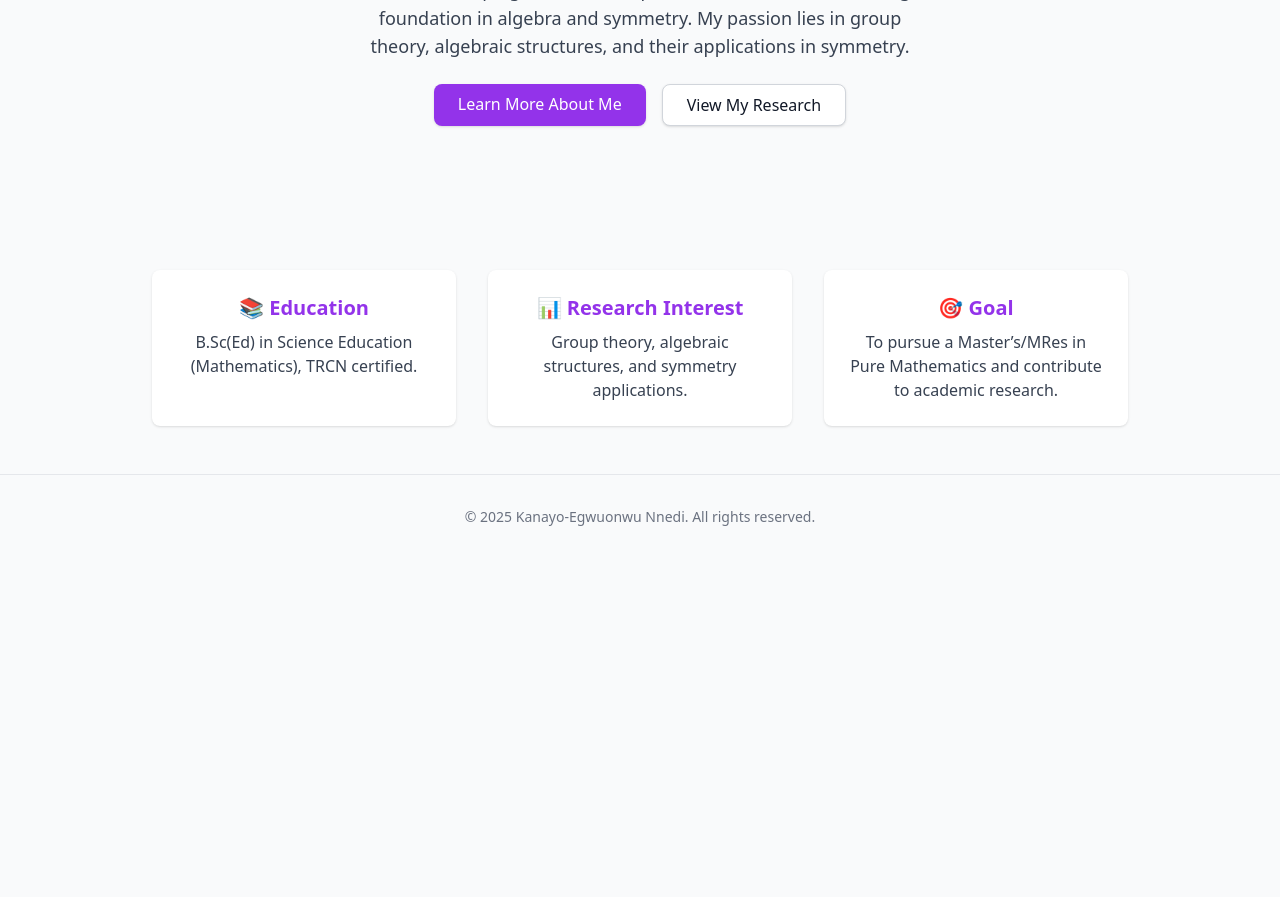
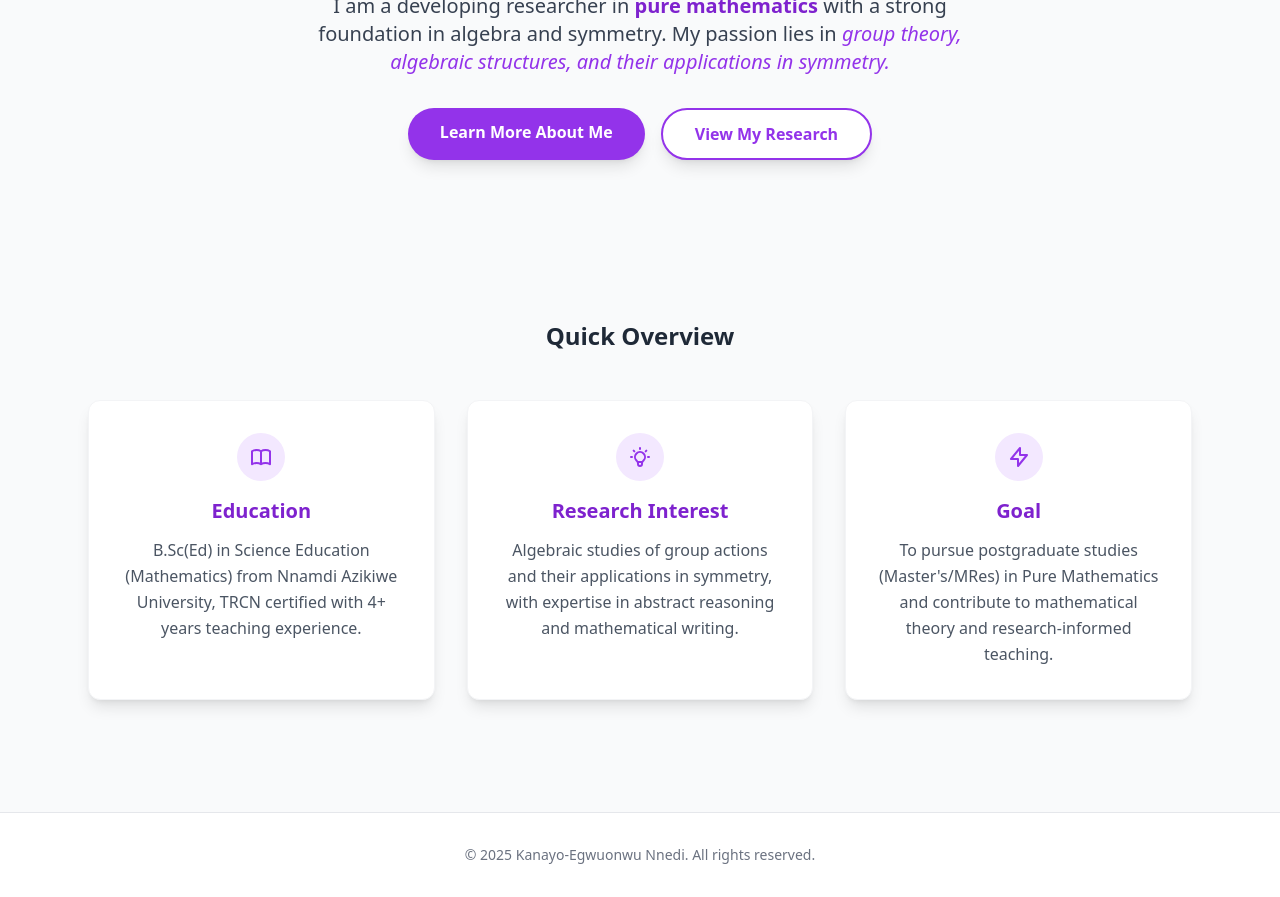
Before and after one commit to nne-dimma/n, a plain HTML site: page index.html in a window 1280 px wide. Shown: the part 412-1309 px from the top of the page. Before the commit the page ends 971 px from the top, so only its background shows below. Drawn offline with nearby package versions, Linux system fonts and the light colour scheme.

Commit message:
Update index.html

```diff
--- a/index.html
+++ b/index.html
@@ -15,46 +15,92 @@
       <h1 class="text-xl font-bold text-purple-700">Nnedi Portfolio</h1>
       <nav class="flex gap-6 text-sm">
         <a href="index.html" class="font-semibold text-purple-700">Home</a>
-        <a href="about.html">About</a>
-        <a href="projects.html">Research & Projects</a>
-        <a href="contact.html">Contact</a>
+        <a href="about.html" class="hover:text-purple-600 transition-colors">About</a>
+        <a href="projects.html" class="hover:text-purple-600 transition-colors">Research & Projects</a>
+        <a href="contact.html" class="hover:text-purple-600 transition-colors">Contact</a>
       </nav>
     </div>
   </header>
 
   <!-- Hero Section -->
   <main class="flex flex-col items-center justify-center text-center py-24 px-6 md:px-12">
-    <div class="w-36 h-36 mb-4">
-      <img src="/images/nnedi-profile.jpg" alt="Kanayo-Egwuonwu Nnedi" class="rounded-full w-full h-full object-cover border-4 border-purple-600 hover:scale-105 transition-transform duration-300">
+    <div class="w-36 h-36 mb-6 relative">
+      <img
+        src="images/nnedi-profile.jpg"
+        alt="Kanayo-Egwuonwu Nnedi"
+        class="rounded-full w-full h-full object-cover border-4 border-purple-600 hover:scale-105 transition-transform duration-300 shadow-lg"
+        onerror="this.style.display='none'; this.nextElementSibling.style.display='flex';"
+      >
+      <!-- Fallback placeholder -->
+      <div class="absolute inset-0 rounded-full w-full h-full border-4 border-purple-600 bg-gradient-to-br from-purple-100 to-purple-200 hidden items-center justify-center shadow-lg">
+        <div class="text-center">
+          <div class="w-16 h-16 bg-purple-300 rounded-full mx-auto mb-2 flex items-center justify-center">
+            <svg class="w-8 h-8 text-purple-600" fill="currentColor" viewBox="0 0 20 20">
+              <path fill-rule="evenodd" d="M10 9a3 3 0 100-6 3 3 0 000 6zm-7 9a7 7 0 1114 0H3z" clip-rule="evenodd"></path>
+            </svg>
+          </div>
+          <p class="text-xs text-purple-600 font-medium">Nnedi</p>
+        </div>
+      </div>
     </div>
-    <h2 class="text-4xl font-bold mb-4">👋🏽 Hi, I'm Nnedi</h2>
-    <p class="text-lg text-gray-700 max-w-xl mb-6">
-      I am a developing researcher in pure mathematics with a strong foundation in algebra and symmetry. My passion lies in group theory, algebraic structures, and their applications in symmetry.
+
+    <div class="flex items-center gap-3 mb-4">
+      <span class="text-3xl">👋🏾</span>
+      <h2 class="text-4xl md:text-5xl font-bold text-gray-800">Hi, I'm Nnedi</h2>
+    </div>
+
+    <p class="text-lg md:text-xl text-gray-700 max-w-2xl mb-8 leading-relaxed">
+      I am a developing researcher in <strong class="text-purple-700">pure mathematics</strong> with a strong foundation in algebra and symmetry. My passion lies in <em class="text-purple-600">group theory, algebraic structures, and their applications in symmetry.</em>
     </p>
-    <div class="flex gap-4">
-      <a href="about.html" class="bg-purple-600 text-white px-6 py-2 rounded-lg shadow hover:bg-purple-700 transition">Learn More About Me</a>
-      <a href="projects.html" class="bg-white border border-gray-300 px-6 py-2 rounded-lg shadow hover:bg-gray-100 transition">View My Research</a>
+
+    <div class="flex flex-col sm:flex-row gap-4">
+      <a href="about.html" class="bg-purple-600 hover:bg-purple-700 text-white px-8 py-3 rounded-full shadow-lg hover:shadow-xl transition-all duration-300 transform hover:-translate-y-1 font-semibold">
+        Learn More About Me
+      </a>
+      <a href="projects.html" class="bg-white border-2 border-purple-600 text-purple-600 hover:bg-purple-600 hover:text-white px-8 py-3 rounded-full shadow-lg hover:shadow-xl transition-all duration-300 transform hover:-translate-y-1 font-semibold">
+        View My Research
+      </a>
     </div>
   </main>
 
   <!-- Quick Highlights -->
-  <section class="max-w-5xl mx-auto py-12 px-6 grid gap-8 md:grid-cols-3 text-center">
-    <div class="bg-white p-6 rounded-lg shadow hover:shadow-lg transition">
-      <h3 class="text-xl font-semibold text-purple-600 mb-2">📚 Education</h3>
-      <p class="text-gray-700">B.Sc(Ed) in Science Education (Mathematics), TRCN certified.</p>
-    </div>
-    <div class="bg-white p-6 rounded-lg shadow hover:shadow-lg transition">
-      <h3 class="text-xl font-semibold text-purple-600 mb-2">📊 Research Interest</h3>
-      <p class="text-gray-700">Group theory, algebraic structures, and symmetry applications.</p>
-    </div>
-    <div class="bg-white p-6 rounded-lg shadow hover:shadow-lg transition">
-      <h3 class="text-xl font-semibold text-purple-600 mb-2">🎯 Goal</h3>
-      <p class="text-gray-700">To pursue a Master’s/MRes in Pure Mathematics and contribute to academic research.</p>
+  <section class="max-w-6xl mx-auto py-16 px-6">
+    <h3 class="text-2xl font-bold text-center text-gray-800 mb-12">Quick Overview</h3>
+    <div class="grid gap-8 md:grid-cols-3">
+      <div class="bg-white p-8 rounded-xl shadow-lg hover:shadow-xl transition-all duration-300 transform hover:-translate-y-2 border border-gray-100">
+        <div class="w-12 h-12 bg-purple-100 rounded-full flex items-center justify-center mb-4 mx-auto">
+          <svg class="w-6 h-6 text-purple-600" fill="none" stroke="currentColor" viewBox="0 0 24 24">
+            <path stroke-linecap="round" stroke-linejoin="round" stroke-width="2" d="M12 6.253v13m0-13C10.832 5.477 9.246 5 7.5 5S4.168 5.477 3 6.253v13C4.168 18.477 5.754 18 7.5 18s3.332.477 4.5 1.253m0-13C13.168 5.477 14.754 5 16.5 5c1.746 0 3.332.477 4.5 1.253v13C19.832 18.477 18.246 18 16.5 18c-1.746 0-3.332.477-4.5 1.253"></path>
+          </svg>
+        </div>
+        <h4 class="text-xl font-semibold text-purple-700 mb-3 text-center">Education</h4>
+        <p class="text-gray-600 text-center leading-relaxed">B.Sc(Ed) in Science Education (Mathematics) from Nnamdi Azikiwe University, TRCN certified with 4+ years teaching experience.</p>
+      </div>
+
+      <div class="bg-white p-8 rounded-xl shadow-lg hover:shadow-xl transition-all duration-300 transform hover:-translate-y-2 border border-gray-100">
+        <div class="w-12 h-12 bg-purple-100 rounded-full flex items-center justify-center mb-4 mx-auto">
+          <svg class="w-6 h-6 text-purple-600" fill="none" stroke="currentColor" viewBox="0 0 24 24">
+            <path stroke-linecap="round" stroke-linejoin="round" stroke-width="2" d="M9.663 17h4.673M12 3v1m6.364 1.636l-.707.707M21 12h-1M4 12H3m3.343-5.657l-.707-.707m2.828 9.9a5 5 0 117.072 0l-.548.547A3.374 3.374 0 0014 18.469V19a2 2 0 11-4 0v-.531c0-.895-.356-1.754-.988-2.386l-.548-.547z"></path>
+          </svg>
+        </div>
+        <h4 class="text-xl font-semibold text-purple-700 mb-3 text-center">Research Interest</h4>
+        <p class="text-gray-600 text-center leading-relaxed">Algebraic studies of group actions and their applications in symmetry, with expertise in abstract reasoning and mathematical writing.</p>
+      </div>
+
+      <div class="bg-white p-8 rounded-xl shadow-lg hover:shadow-xl transition-all duration-300 transform hover:-translate-y-2 border border-gray-100">
+        <div class="w-12 h-12 bg-purple-100 rounded-full flex items-center justify-center mb-4 mx-auto">
+          <svg class="w-6 h-6 text-purple-600" fill="none" stroke="currentColor" viewBox="0 0 24 24">
+            <path stroke-linecap="round" stroke-linejoin="round" stroke-width="2" d="M13 10V3L4 14h7v7l9-11h-7z"></path>
+          </svg>
+        </div>
+        <h4 class="text-xl font-semibold text-purple-700 mb-3 text-center">Goal</h4>
+        <p class="text-gray-600 text-center leading-relaxed">To pursue postgraduate studies (Master's/MRes) in Pure Mathematics and contribute to mathematical theory and research-informed teaching.</p>
+      </div>
     </div>
   </section>
 
   <!-- Footer -->
-  <footer class="text-center py-8 text-sm text-gray-500 border-t">
+  <footer class="text-center py-8 text-sm text-gray-500 border-t bg-white mt-12">
     &copy; 2025 Kanayo-Egwuonwu Nnedi. All rights reserved.
   </footer>
 </body>
```
